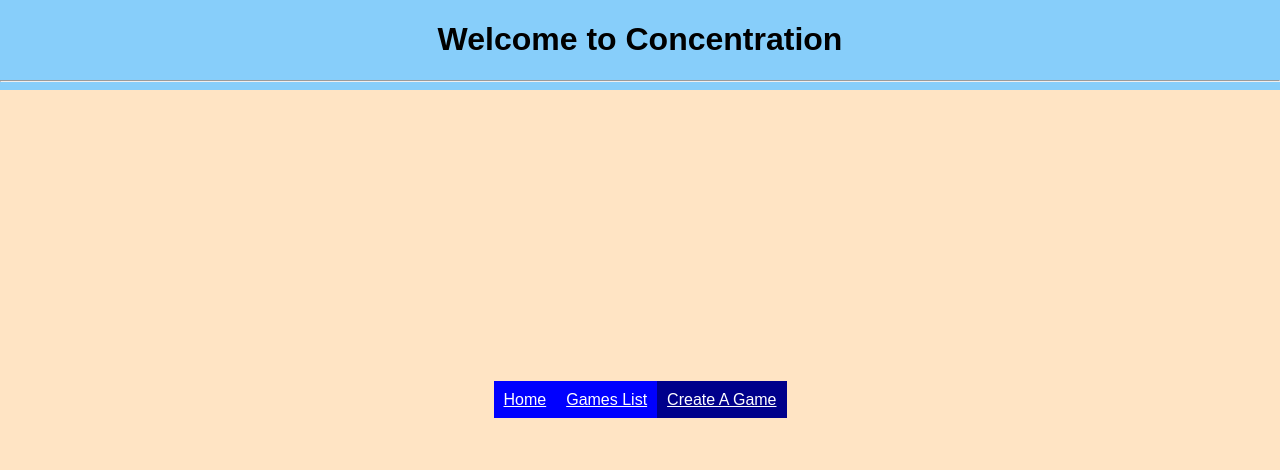
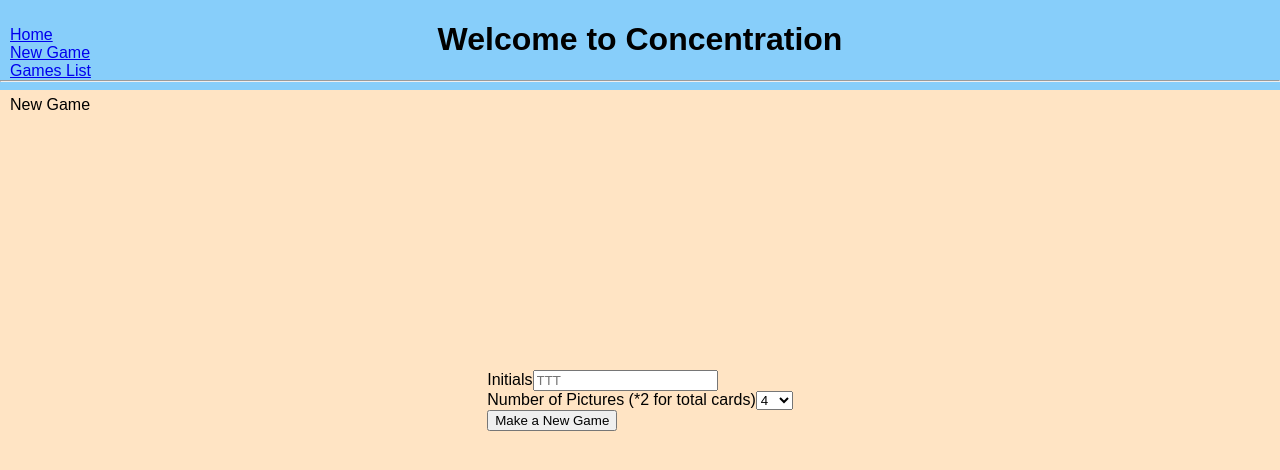
Before and after one commit to Doode1524/concentration, a React (Create React App) app: page /Games/new in a window 1280 px wide. Shown: the top 470 px of the page. Built offline with nearby package versions, Linux system fonts and the light colour scheme.

Commit message:
worked with Chris

```diff
--- a/src/App.js
+++ b/src/App.js
@@ -1,48 +1,99 @@
 
 import './App.css';
 import Banner from './functional_components/banner';
-import NavBar from './functional_components/navBar';
+import Cards from './class_components/cards';
 import Home from './functional_components/home';
 import AllGames from './functional_components/games';
-import NewGame from './functional_components/newGame';
+import NewGame from './class_components/newGame';
 import {
   BrowserRouter as Router,
   Route,
-  Switch
+  Switch,
+  Link
 } from 'react-router-dom';
+
+
+
+
+
+export default App;
+
+const routes = [
+  {
+    path: "/",
+    exact: true,
+    sidebar: () => <div>home!</div>,
+    main: () => <Home />
+  },
+  {
+    path: "/Games/new",
+    sidebar: () => <div>New Game</div>,
+    main: () => <NewGame />
+  },
+  {
+    path: "/Games",
+    sidebar: () => <div>bubblegum!</div>,
+    main: () => <AllGames />
+  }
+];
 
 function App() {
   return (
-    <div className="App">
+
+    <div className="App" style={{ display: "flex" }}>
       <Banner />
+      {/* <Cards /> */}
+      <Router>
 
-      <Router>
-        <NavBar />
-        <Switch>
-          <Route exact path="/">
-            <Home />
-          </Route>
-        </Switch>
-        <Switch>
-          <Route exact path="/Games">
-            <AllGames />
-          </Route>
-        </Switch>
-        <Switch>
-          <Route exact path="/Games/create">
-            <NewGame />
-          </Route>
-        </Switch>
-        {/* <Switch>
-          <Route path="/Games/:id">
+        <div
+          style={{
+            position: 'absolute',
+            top: '0px',
+            left: '0px',
+            padding: "10px",
+            width: "40%",
 
-          </Route>
-        </Switch> */}
+          }}
+        >
+          <ul style={{ listStyleType: "none", padding: 0 }}>
+            <li>
+              <Link to="/">Home</Link>
+            </li>
+            <li>
+              <Link to="/Games/new">New Game</Link>
+            </li>
+            <li>
+              <Link to="/Games">Games List</Link>
+            </li>
+          </ul>
+
+          <Switch>
+            {routes.map((route, index) => (
+
+              <Route
+                key={index}
+                path={route.path}
+                exact={route.exact}
+                children={<route.sidebar />}
+              />
+            ))}
+          </Switch>
+        </div>
+        <div style={{ flex: 1, padding: "10px" }}>
+          <Switch>
+            {routes.map((route, index) => (
+
+              <Route
+                key={index}
+                path={route.path}
+                exact={route.exact}
+                children={<route.main />}
+              />
+            ))}
+          </Switch>
+        </div>
       </Router>
+    </div>
 
-
-    </div>
   );
 }
-
-export default App;
--- /dev/null
+++ b/src/class_components/cards.js
@@ -0,0 +1,84 @@
+import React, {Component} from 'react'
+import Grid from '@material-ui/core/Grid';
+import PlayingCard from './playingCard'
+
+import img01 from '../images/Boar.jpeg'
+import img02 from '../images/Cat.jpeg'
+import img03 from '../images/Cow.jpeg'
+import img04 from '../images/Deer.jpeg'
+import img05 from '../images/Ducks.jpeg'
+import img06 from '../images/Goose.jpeg'
+import img07 from '../images/Horse.jpg'
+import img08 from '../images/Piglet.jpeg'
+import img09 from '../images/Puppy.jpg'
+import img10 from '../images/Rooster.png'
+import img11 from '../images/Moose.webp'
+import img12 from '../images/Wolf.jpg'
+
+
+
+const imgFts = [
+  {index: '01', name:'Boar', image: img01},
+  {index: '02', name:'Boar', image: img01},
+  {index: '03', name:'Cat', image: img02},
+  {index: '04', name:'Cat', image: img02},
+  {index: '05', name:'Cow', image: img03},
+  {index: '06', name:'Cow', image: img03},
+  {index: '07', name:'Deer', image: img04},
+  {index: '08', name:'Deer', image: img04},
+  {index: '09', name:'Ducks', image: img05},
+  {index: '10', name:'Ducks', image: img05},
+  {index: '11', name:'Goose', image: img06},
+  {index: '12', name:'Goose', image: img06},
+  {index: '13', name:'Horse', image: img07},
+  {index: '14', name:'Horse', image: img07},
+  {index: '15', name:'Moose', image: img11},
+  {index: '16', name:'Moose', image: img11},
+  {index: '17', name:'Piglet', image: img08},
+  {index: '18', name:'Piglet', image: img08},
+  {index: '19', name:'Puppy', image: img09},
+  {index: '20', name:'Puppy', image: img09},
+  {index: '21', name:'Rooster', image: img10},
+  {index: '22', name:'Rooster', image: img10},
+  {index: '23', name:'Wolf', image: img12},
+  {index: '24', name:'Wolf', image: img12}
+]
+
+
+
+
+
+
+class Cards extends Component {
+
+
+  shuffle(array) {
+    for (let i = array.length - 1; i > 0; i--) {
+        let j = Math.floor(Math.random() * (i + 1));
+
+        let temp = array[i];
+        array[i] = array[j];
+        array[j] = temp;
+
+    }
+  }
+
+
+
+
+
+
+  render() {
+    return(
+      <Grid container>
+         <Grid item container direct='row' justify='space-evenly'>
+          {imgFts.map((img) => (
+            <PlayingCard key={img.index} front={img.image} name={img.name} index={img.index} />
+          ))}
+        </Grid>
+      </Grid>
+
+    )
+  }
+}
+export default Cards;
--- /dev/null
+++ b/src/class_components/newGame.js
@@ -0,0 +1,55 @@
+import React, { Component } from 'react'
+
+class NewGame extends Component {
+
+  state = {
+    intitals: "",
+    numPics: "8"
+  }
+
+  handleChange = (e) => {
+    this.setState({
+      intitals: {value: e.target.value},
+      numPics: {value: e.target.value}
+    })
+
+  }
+
+  handleSubmit(e){
+    e.preventDefault();
+
+  }
+
+  render (){
+    return(
+      <form className="newGame" onSubmit={this.handleSubmit}>
+        <label>Initials</label>
+        <input
+          type='text'
+          name='Initials'
+          placeholder='TTT'
+          value={this.state.intitals.value}
+          onChange={this.handleChange}
+        ></input><br></br>
+        <label>Number of Pictures (*2 for total cards)</label>
+        <select value={this.state.numPics.value} onChange={this.handleChange}>
+          <option value="8">4</option>
+          <option value="10">5</option>
+          <option value="12">6</option>
+          <option value="14">7</option>
+          <option value="16">8</option>
+          <option value="18">9</option>
+          <option value="20">10</option>
+          <option value="22">11</option>
+          <option value="24">12</option>
+        </select><br></br>
+        <input
+          type="submit"
+          value='Make a New Game'
+        ></input>
+      </form>
+    )
+  }
+}
+
+export default NewGame;
--- a/src/class_components/playingCard.js
+++ b/src/class_components/playingCard.js
@@ -9,18 +9,39 @@ class PlayingCard extends Component {
     flipped: 0
   }
 
+  onClickHandler = () => {
+    this.setState ({
+      flipped: 1
+    })
+    }
+
+    something () {
+      if (this.props.name === this.props.name ){
+        // leave flipped add 1 point
+      } else {
+          // flipped: 0
+      }
+    }
 
 
   render() {
     return(
-      <div className='playingCard'>
+      <div
+        className='playingCard'
+        onClick={this.onClickHandler}
+      >
+        {this.state.flipped ?
 
-        {/* <CardFront className='cardFront'
 
-        /> */}
-        {/* <CardBack
 
-        /> */}
+        <CardFront className='cardFront'
+          image={this.props.front}
+          name={this.props.name}
+          index={this.props.index}
+        />:
+        <CardBack className='cardBack'
+          image={this.props.image}
+        />}
       </div>
     )
   }
--- a/src/functional_components/cardBack.js
+++ b/src/functional_components/cardBack.js
@@ -1,7 +1,7 @@
+import React from 'react'
 
+import bgImg from '../images/cardBack.png'
 
-import React from 'react'
-import bgImg from '../images/cardBack.png'
 import Card from '@material-ui/core/Card';
 import CardActionArea from '@material-ui/core/CardActionArea';
 import { useTheme } from '@material-ui/core/styles';
@@ -11,37 +11,24 @@ import Grid from '@material-ui/core/Grid';
 
 
 
-const CardBack = (props) => {
+const CardBack = () => {
   const theme = useTheme();
 
 
   return (
-    <div>
-      <Grid container>
-        <Grid item container direct='row' justify='space-evenly'>
+
     <Grid item>
       <Card>
         <CardActionArea>
           <img
             style={{ height: "150px", padding: '20px' }}
-                  src='bgImg'
+            src={bgImg}
           />
         </CardActionArea>
       </Card>
     </Grid>
-          <Grid item>
-            <Card>
-              <CardActionArea>
-                <img
-                  style={{ height: "150px", padding: '20px' }}
-                  src=''
-                />
-              </CardActionArea>
-            </Card>
-          </Grid>
-        </Grid>
-      </Grid>
-    </div>
+
+
   )
 
 
--- a/src/functional_components/navBar.js
+++ /dev/null
@@ -1,39 +0,0 @@
-
-import React from 'react'
-import { NavLink } from 'react-router-dom';
-
-const link = {
-
-  padding: '10px',
-
-  top: '100px',
-  background: 'blue',
-  color: 'white',
-}
-
-const actLnk = {
-  background: 'darkblue'
-}
-
-const NavBar = () => {
-
-  return (
-    <div className='navBar'>
-      <NavLink to="/"
-        exact style={link}
-        activeStyle={actLnk}
-      >Home</NavLink>
-      <NavLink to="/Games"
-        exact style={link}
-        activeStyle={actLnk}
-      >Games List</NavLink>
-      <NavLink to="/Games/new"
-        exact style={link}
-        activeStyle={actLnk}
-      >Create A Game</NavLink>
-    </div>
-  )
-
-}
-
-export default NavBar;
--- a/src/functional_components/newGame.js
+++ /dev/null
@@ -1,11 +0,0 @@
-import React from 'react'
-
-const NewGame = () => {
-  return(
-    <div >
-      Form to Create and Play a New Game
-    </div>
-  )
-}
-
-export default NewGame;
```
Also changed, not shown: src/functional_components/cardFront.js (+7 -57 lines). Lines whose indentation alone changed are shown as unchanged.
